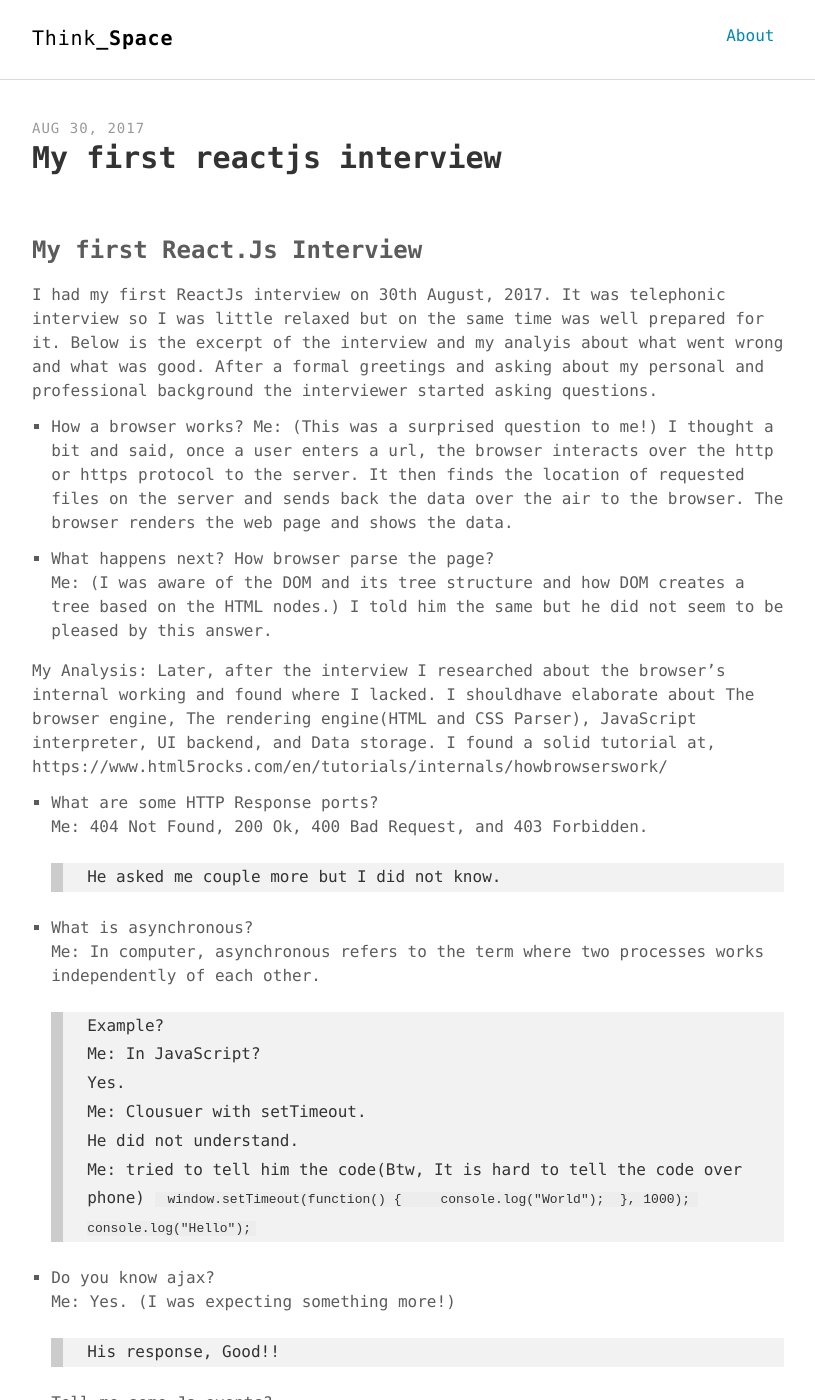
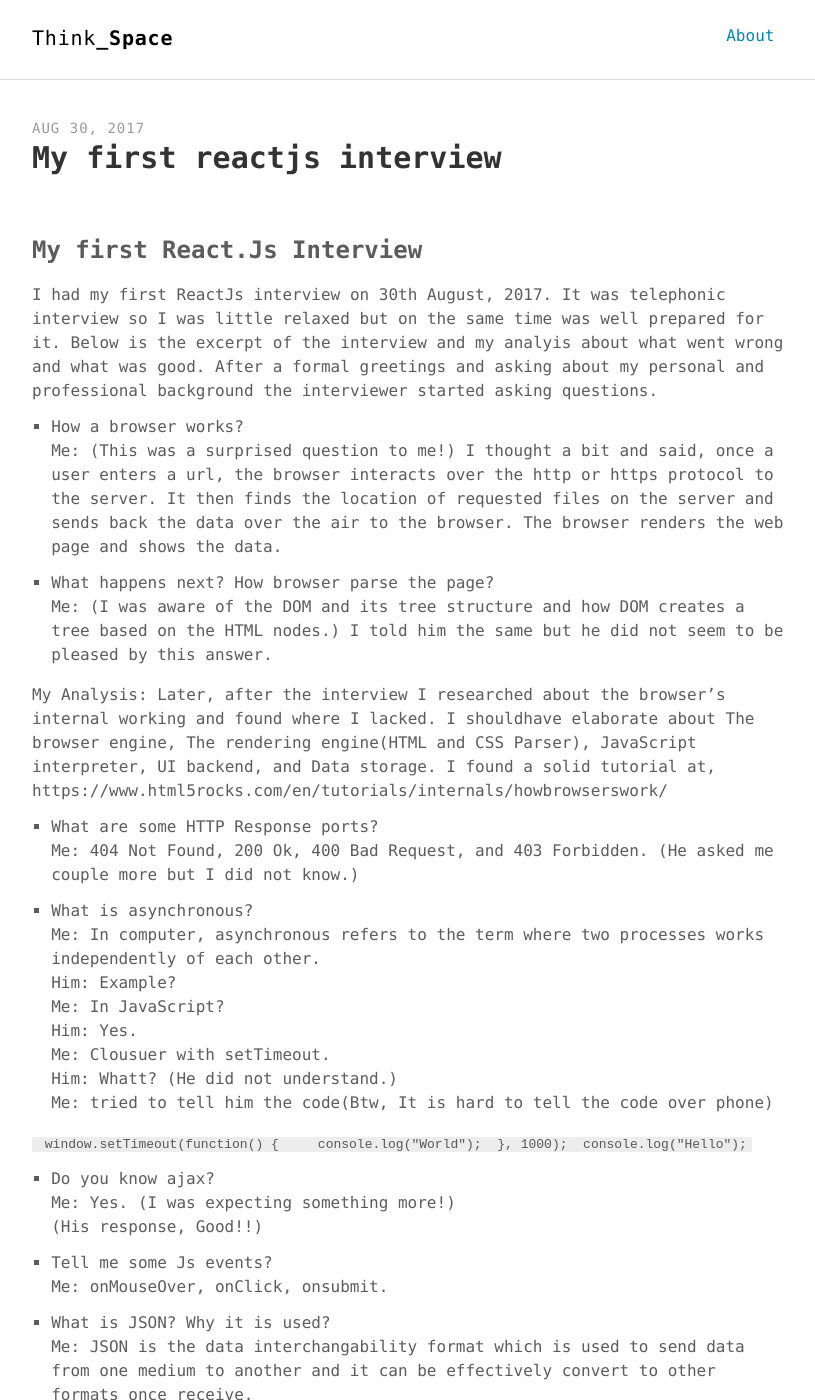
Before and after one commit to sagpat/sagpat.github.io, a Jekyll site: the page built from _posts/2017-08-30-My First ReactJs Interview.md, in a window 1280 px wide and 1400 px high. Shown: the whole window, without its empty margins (232-1047 px from the left). Built offline with Jekyll 4.4.1, drawn with Linux system fonts in a browser that asks for light colours; our own code applies the rules of GitHub Pages for plain Markdown files; some of the changed text lies outside the part shown.

Commit message:
Update 2017-08-30-My First ReactJs Interview.md

````diff
--- a/_posts/2017-08-30-My First ReactJs Interview.md
+++ b/_posts/2017-08-30-My First ReactJs Interview.md
@@ -14,54 +14,56 @@ I found a solid tutorial at, https://www.html5rocks.com/en/tutorials/internals/h
 
 3. What are some HTTP Response ports?
 Me: 404 Not Found, 200 Ok, 400 Bad Request, and 403 Forbidden.
-> He asked me couple more but I did not know.
+(He asked me couple more but I did not know.)
 
 4. What is asynchronous?
 Me: In computer, asynchronous refers to the term where two processes works independently of each other.
-> Example?
+Him: Example?
 Me: In JavaScript?
-> Yes.
+Him: Yes.
 Me: Clousuer with setTimeout.
-> He did not understand.
+Him: Whatt? (He did not understand.)
 Me: tried to tell him the code(Btw, It is hard to tell the code over phone)
+
 ``` window.setTimeout(function() {
  console.log("World");
  }, 1000);
  console.log("Hello");
 ```
+
 5. Do you know ajax?
 Me: Yes. (I was expecting something more!)
-> His response, Good!!
+(His response, Good!!)
 
 6. Tell me some Js events?
 Me: onMouseOver, onClick, onsubmit.
 
 7. What is JSON? Why it is used?
 Me: JSON is the data interchangability format which is used to send data from one medium to another and it can be effectively convert to other formats once receive.
->Ok.
+Him: Ok.
 
 8. Have you worked on REST APIs?
 Me: No.
-> Ok. No Problem.
+Him: Ok. No Problem.
 
 9. What is React Js? (I was expecting this to be first question!)
 Me: A front end Javascript library developed by facebook to develop front-end.
->Ok. Good.
+Him: Ok. Good.
 
 10. What is the difference between ReactJs and Angular Js?
 Me: I don't know Angular Js but I have worked on similar framework ExtJs. I can tell the difference in both.
->Ok.
+Him: Ok.
 Me: The basic difference is rendering time. React only rerenders the DOM component which is changed recently and do not rerenders the whole page. This increase the page load time. Where as Ext is used to make applications having desktop application look.
-> But Ext has ready templates to use. What's special about react?
+Him: But Ext has ready templates to use. What's special about react?
 Me: (Told him about fast rendering of page. I did not know the exact difference)
 
 11. What is state and prop?
 Me: Basically, props and state are two ways the component can know what and how to renders. State in React is mutable and its data changes as per user requirements. Whereas props are immutable and it is mostly read only. Prop is used to pass data to the child components. Component can manage its state internally.
-> Ok. Good.
+Him: Ok. Good.
 
 12. Tell me of React component lifecycle?
 Me: ReactJs component lifecycle will have three major methods, mounting, unmounting and updating. Mounting will help to mount the component and call the componentDidMount method which helps to load data from remote location.Updating will have render method and it will render the data. unmounting will remove the component from DOM. 13. Do you know Redux?Me: No, I am currently learing React and haven't started Redux yet.
-> Ok.
+Him: Ok.
 
 After this, he declared the interview is over and the HR will let me know the result. In the evening I received a regret message! I was not selected but overall it was a good experience.
 
````
